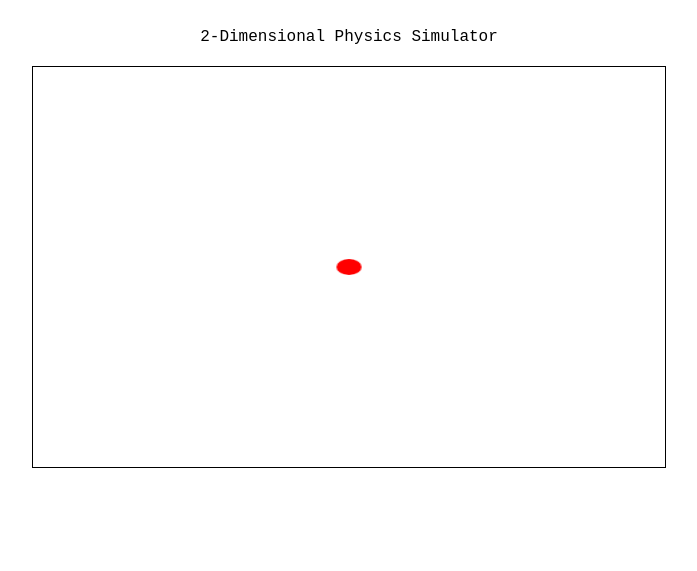
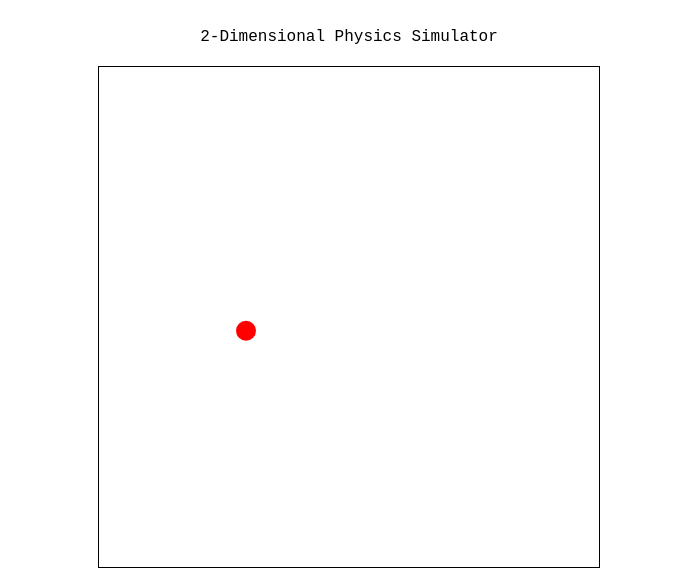
Before and after one commit to k-main/2dphysics, a plain HTML site: page index.html in a window 1280 px wide. Shown: the whole page, without its empty margins (291-988 px from the left). Drawn offline with Linux system fonts and the light colour scheme.

Commit message:
It works, going to make it look nicer now

```diff
--- a/phys.js
+++ b/phys.js
@@ -14,6 +14,7 @@ function cartesian_y(canvas_y, canvas_height){
 
 document.addEventListener("DOMContentLoaded", () => {
     var canvas_object = document.getElementById("Window")
+    var paused = false
     const canvas = canvas_object.getContext("2d")
     console.log(`Screen inner width: ${window.innerWidth}, inner height: ${window.innerHeight}`)
     console.log(`Canvas width: ${canvas_object.width}, height: ${canvas_object.height}`)
@@ -23,9 +24,6 @@ document.addEventListener("DOMContentLoaded", () => {
     canvas_object.height = viewport_dm.height;
     console.log(`New canvas width: ${canvas_object.width}, height: ${canvas_object.height}`)
 
-    /*
-    Scale the viewing window appropriately
-    */
     const c_rad = 10
     var ratio = 1
     var c_radx = c_rad
@@ -39,16 +37,62 @@ document.addEventListener("DOMContentLoaded", () => {
         c_rady = c_rady * ratio
     }
 
-    const c_centerx = (canvas_object.width / 2)
-    const c_centery = (canvas_object.height / 2)
+    var c_x = (canvas_object.width / 2)
+    var c_y = (canvas_object.height / 2)
     const c_rot     = 0
     const c_theta0  = 0
     const c_theta1  = 2 * Math.PI
     const c_drawdir = false
 
     canvas.beginPath()
-    canvas.ellipse(c_centerx, cartesian_y(c_centery, canvas_object.height), c_radx, c_rady, c_rot, c_theta0, c_theta1, c_drawdir)
+    canvas.ellipse(c_x, cartesian_y(c_y, canvas_object.height), c_radx, c_rady, c_rot, c_theta0, c_theta1, c_drawdir)
     canvas.fillStyle = 'red'
     canvas.fill()
 
+    var v_x = 20
+    var v_y = 2
+    var a_y = -9.8
+    var a_x = -1
+    const dt  = 0.1
+
+    canvas.clearRect(c_x - c_rad, cartesian_y(c_y, canvas_object.height) - c_rad, 2*c_rad, 2*c_rad)
+
+    function simulate(){
+        // canvas.clearRect(c_x - c_rad - 4, cartesian_y(c_y, canvas_object.height) - c_rad - 4, 2*c_rad, 2*c_rad)
+
+        canvas.beginPath()
+        canvas.ellipse(c_x, cartesian_y(c_y, canvas_object.height), c_radx + 1, c_rady + 1, c_rot, c_theta0, c_theta1, c_drawdir)
+        canvas.fillStyle = 'white'
+        canvas.fill()
+
+        c_x = c_x + v_x*dt
+        c_y = c_y + v_y*dt
+        if (c_x >= canvas_object.width) {
+            v_x = -v_x
+            c_x = canvas_object.width - 1
+        }
+        if (c_x <= 0) {
+            v_x = -v_x
+            c_x = 0
+        }
+
+        if (c_y >= canvas_object.height){
+            v_y = -v_y
+            c_y = canvas_object.height
+        }
+        if (c_y <= 0){
+            v_y = -v_y
+            c_y = 0
+        }
+
+        // v_x = ~ no acceleration in the x direction
+        v_y = v_y + a_y*dt
+        canvas.beginPath()
+        canvas.ellipse(c_x, cartesian_y(c_y, canvas_object.height), c_radx, c_rady, c_rot, c_theta0, c_theta1, c_drawdir)
+        canvas.fillStyle = 'red'
+        canvas.fill()
+        requestAnimationFrame(simulate)
+    }
+
+    simulate()
 })
--- a/styles.css
+++ b/styles.css
@@ -12,11 +12,11 @@
 
 #Window {
     border: 1px solid black;
-    height: 40%;
-    width: 80%;
+    /* height: 40%;
+    width: 80%; */
 }
 
-@media screen and (min-width: 800px) {
+/* @media screen and (min-width: 800px) {
     #Window {
         height: 40%;
         width: 70%;
@@ -28,4 +28,4 @@
         height: 50%;
         width: 50%;
     }
-}
+} */
```
